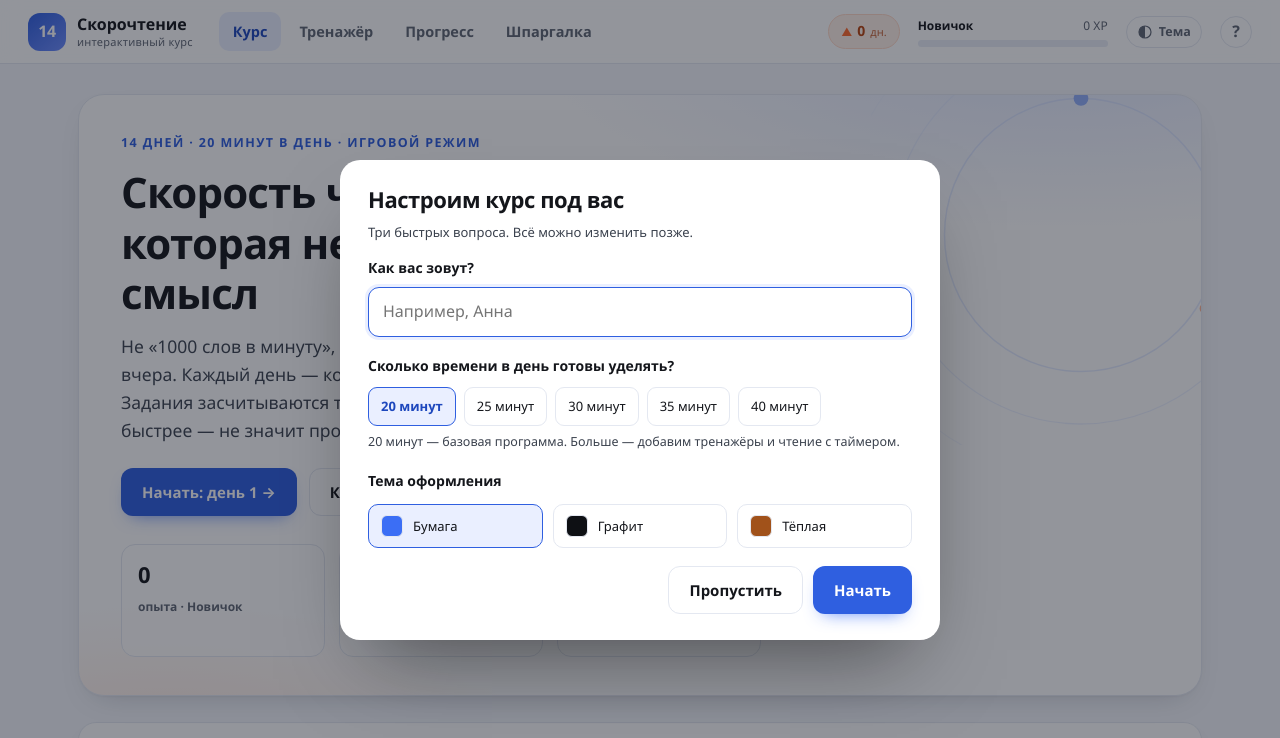
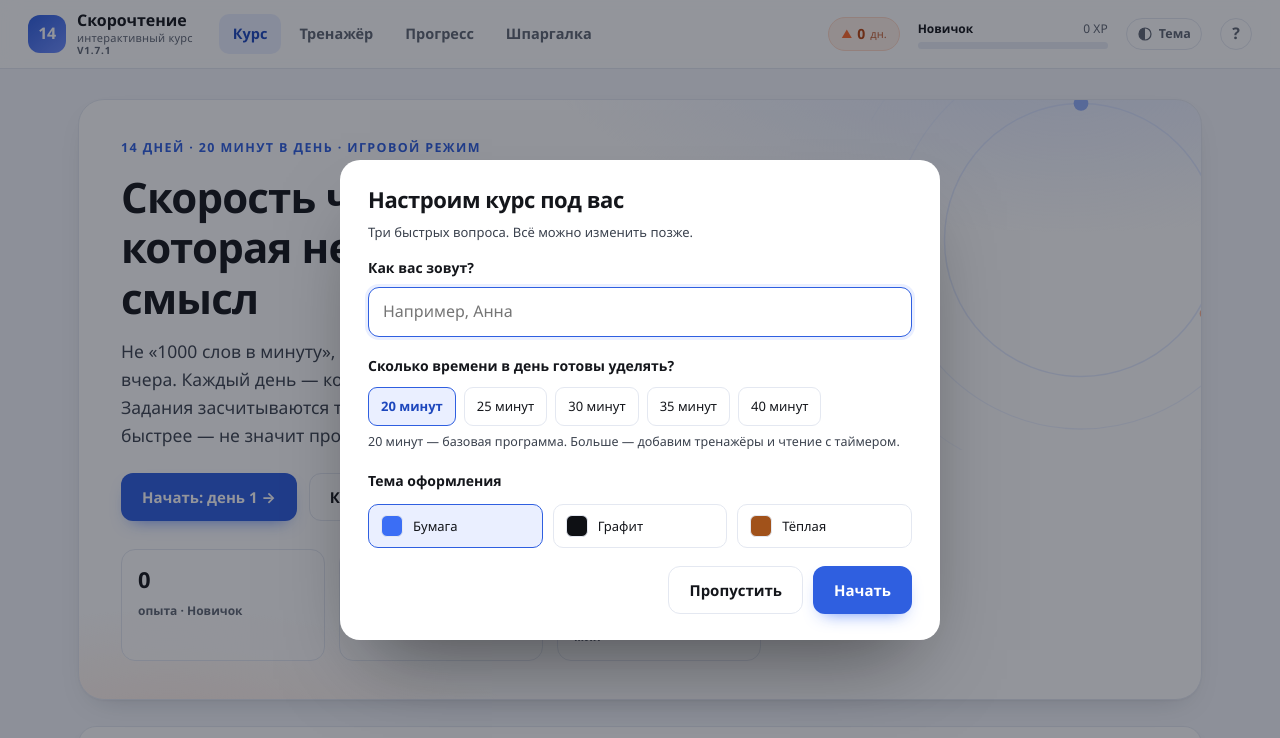
Before and after one commit to baikalworks/speed-reading, a plain HTML site: page index.html in a window 1280 px wide. Shown: the top 738 px of the page. Drawn offline with Linux system fonts and the light colour scheme.

Commit message:
Курс скорочтения: сайт и PWA

```diff
--- a/assets/app.css
+++ b/assets/app.css
@@ -746,3 +746,6 @@ button,.opt,.day,label{touch-action:manipulation}
 .switch{display:inline-flex;align-items:center;gap:8px;font-size:12.5px;color:var(--muted);cursor:pointer}
 .switch input{accent-color:var(--accent)}
 .boost{font-size:12px;color:var(--orange);font-weight:700}
+
+.brand-ver{display:block;font-style:normal;font-size:10px;font-weight:700;letter-spacing:.08em;
+  color:var(--muted);margin-top:2px;text-transform:uppercase}
--- a/assets/core.js
+++ b/assets/core.js
@@ -4,7 +4,7 @@
 
   const COURSE = window.COURSE;
   const KEY = 'speedread14_v1';
-  const VERSION = '1.7.0';
+  const VERSION = '1.7.1';
   const VERSION_DATE = '24.11.2026';
 
   const RANKS = COURSE.ranks;
@@ -254,6 +254,8 @@
     const r = rankOf(state.xp);
     const rankEl = $('#hud-rank'), xpEl = $('#hud-xp'), barEl = $('#hud-bar'), st = $('#hud-streak');
     if (!rankEl) return;
+    const bv = $('#brand-version');
+    if (bv) bv.textContent = 'v' + VERSION;
     rankEl.textContent = r.name;
     xpEl.textContent = fmtNum(state.xp) + ' XP';
     barEl.style.width = r.progress + '%';
--- a/index.html
+++ b/index.html
@@ -37,7 +37,7 @@ window.addEventListener('error', function (e) {
 <header class="topbar">
   <a class="brand" href="#/home">
     <span class="brand-mark">14</span>
-    <span class="brand-text">Скорочтение<small>интерактивный курс</small></span>
+    <span class="brand-text">Скорочтение<small>интерактивный курс</small><em class="brand-ver" id="brand-version"></em></span>
   </a>
 
   <nav class="mainnav">
--- a/service-worker.js
+++ b/service-worker.js
@@ -1,5 +1,5 @@
 /* Service worker: офлайн-кэш курса. При обновлении файлов поднимите VERSION. */
-const VERSION = 'sr14-v10';
+const VERSION = 'sr14-v11';
 const CACHE = 'skorochtenie-' + VERSION;
 
 const ASSETS = [
```
Also changed, not shown: 1 other file.
